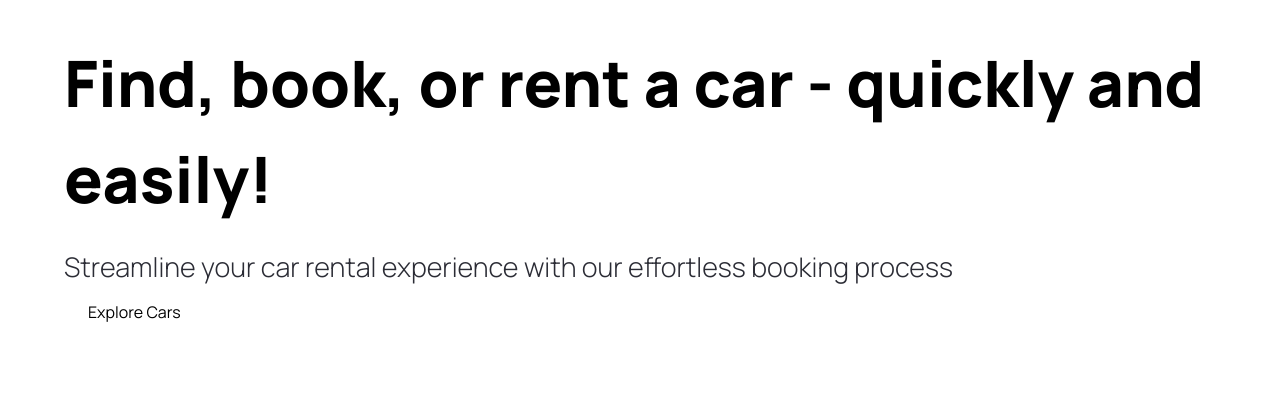
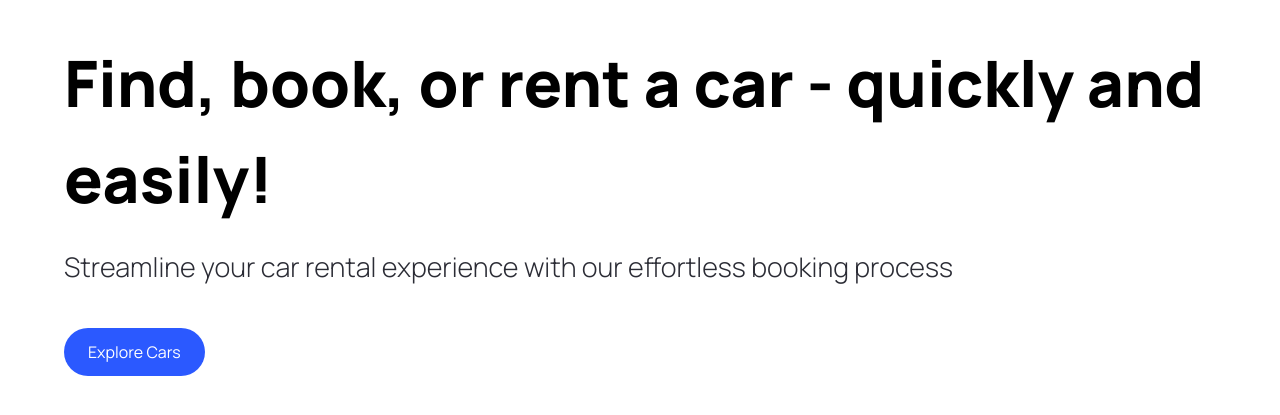
Before and after one commit to sujoyduttajad/car-showroom-app, a Next.js app: page / in a window 1280 px wide. Shown: the part 109-524 px from the top of the page. Built offline with nearby package versions, Linux system fonts and the light colour scheme.

Commit message:
Update CustomButton.tsx

```diff
--- a/components/CustomButton.tsx
+++ b/components/CustomButton.tsx
@@ -9,8 +9,8 @@ const CustomButton = ({
   return (
     <button
       disabled={false}
-      type={"button"}
-      className={`custom-btn`}
+      type="button"
+      className={`custom-btn ${containerStyles}`}
       onClick={handleClick}
     >
       <span className={`flex-1`}>{title}</span>
```
